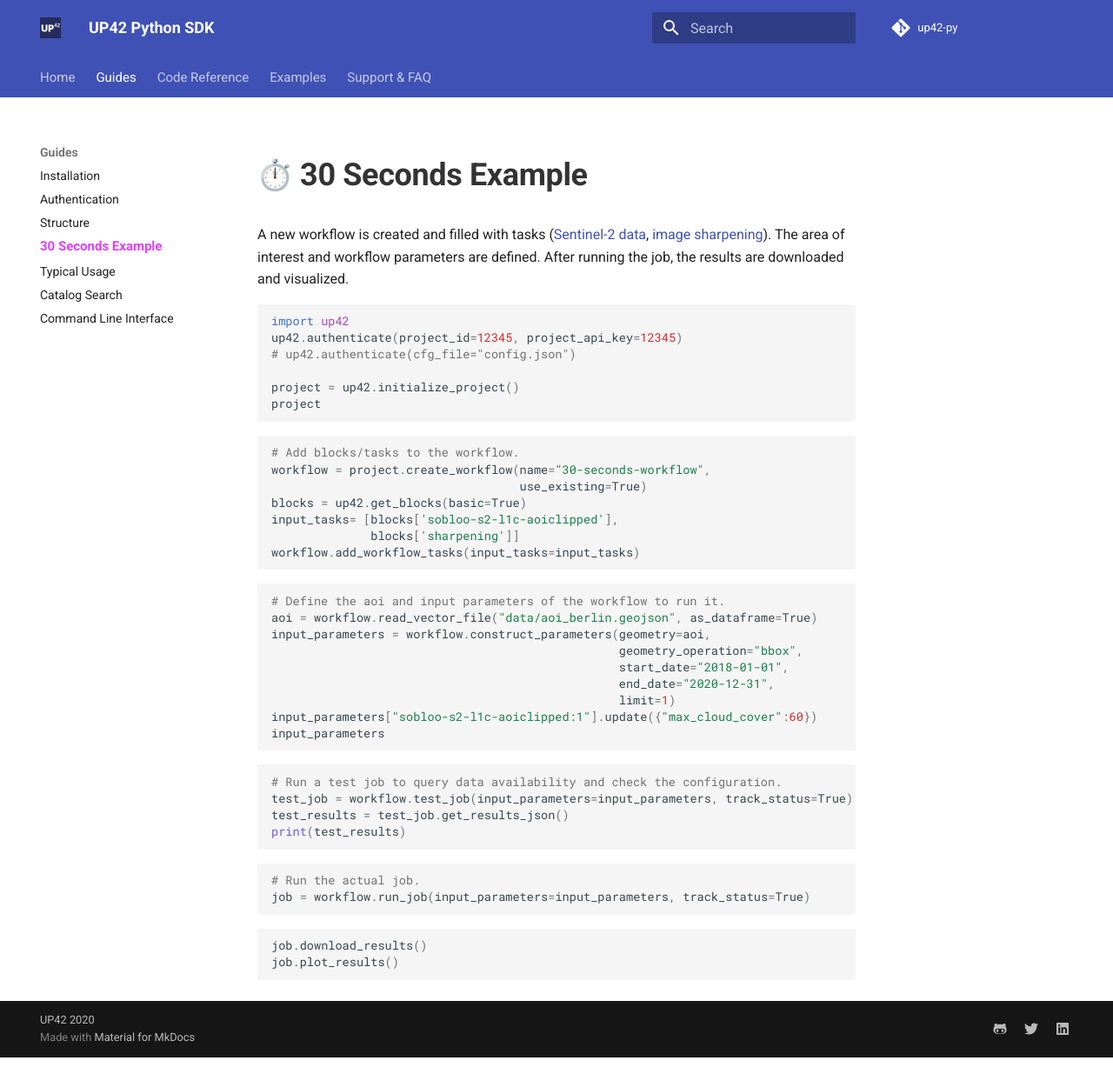
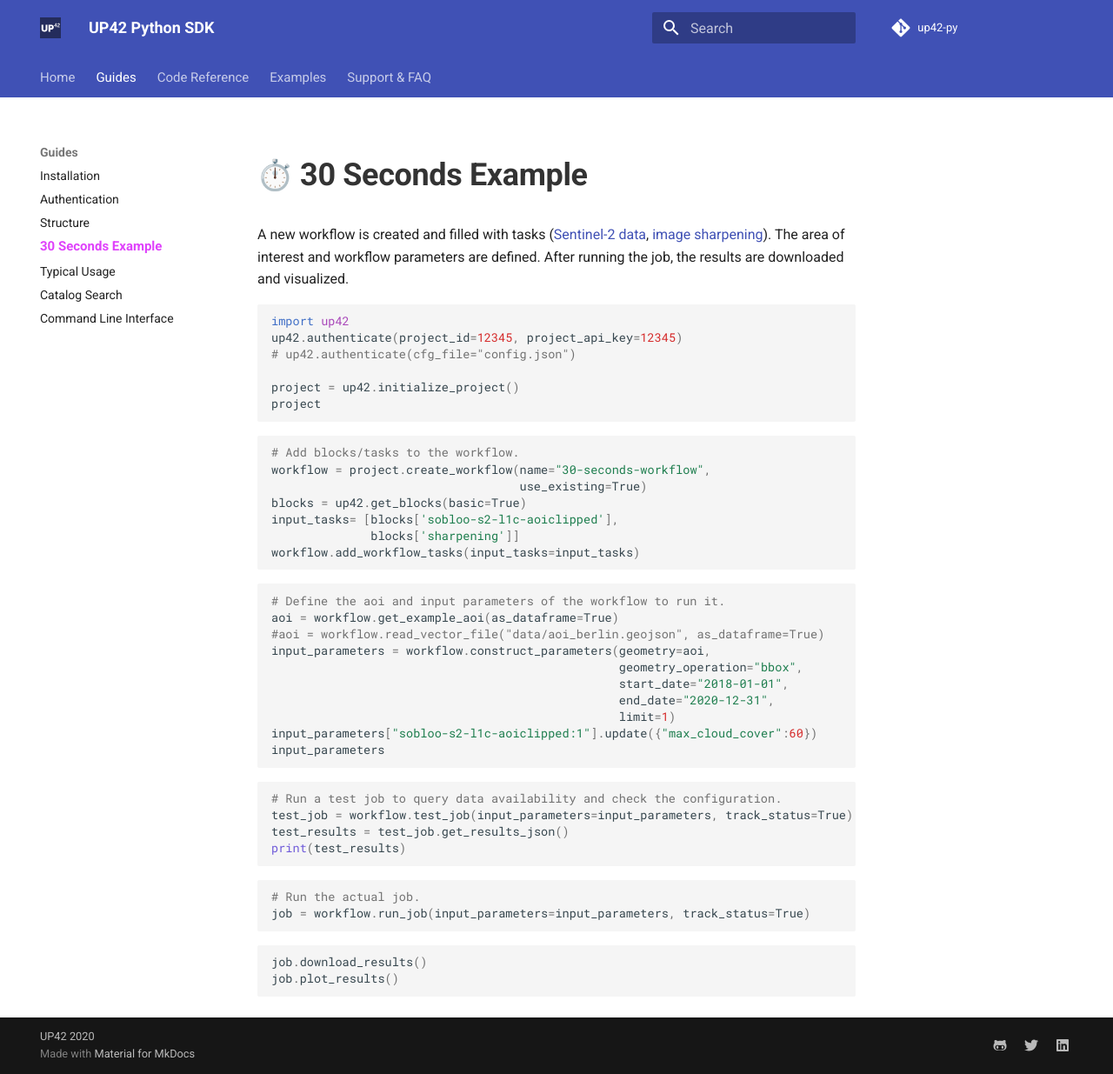
Before and after one commit to up42/up42-py, an MkDocs documentation site: the page built from docs/30-seconds-example.md, in a window 1280 px wide. Shown: the whole page at 87% size. Built offline with MkDocs 1.6.1 and Material for MkDocs 9.7.7, drawn with Linux system fonts in a browser that asks for light colours; emoji names are drawn with the system emoji font; comment, search, counter and statistics services are not loaded.

Commit message:
add example aoi to 30secs example

````diff
--- a/docs/30-seconds-example.md
+++ b/docs/30-seconds-example.md
@@ -29,7 +29,8 @@
 
 ```python
 # Define the aoi and input parameters of the workflow to run it.
-aoi = workflow.read_vector_file("data/aoi_berlin.geojson", as_dataframe=True)
+aoi = workflow.get_example_aoi(as_dataframe=True)
+#aoi = workflow.read_vector_file("data/aoi_berlin.geojson", as_dataframe=True)
 input_parameters = workflow.construct_parameters(geometry=aoi,
                                                  geometry_operation="bbox",
                                                  start_date="2018-01-01",
````
Also changed, not shown: README.md (+2 -1 lines), 1 other file.
